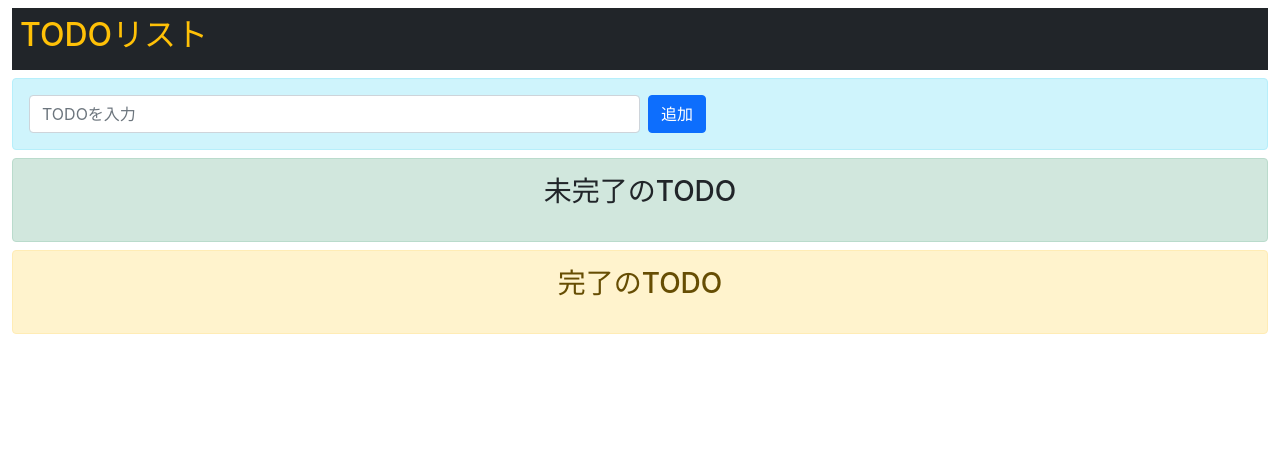
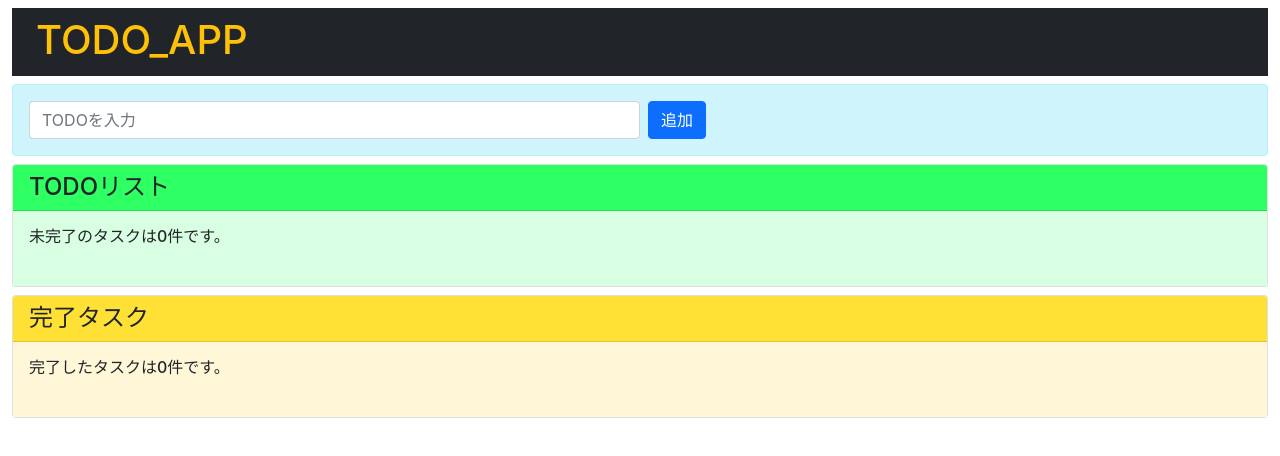
Before and after one commit to Atsushi0915/todolist_app, a React (Create React App) app: page / in a window 1280 px wide. Shown: the top 456 px of the page. Built offline with nearby package versions, Linux system fonts and the light colour scheme.

Commit message:
UI調整

```diff
--- a/src/App.jsx
+++ b/src/App.jsx
@@ -44,8 +44,8 @@ export const App = () => {
   return (
     <>
       <div className="container-fluid">
-        <div className="bg-dark text-warning p-2 my-2 ">
-          <h2>TODOリスト</h2>
+        <div className="bg-dark text-warning pt-2 pb-1 px-4 my-2 ">
+          <h1>TODO_APP</h1>
         </div>
         <InputTodo todoText={todoText}
                    onChange={onChangeTodoText}
--- a/src/components/ConpleteTodo.jsx
+++ b/src/components/ConpleteTodo.jsx
@@ -6,19 +6,22 @@ export const ConpleteTodo = (props) => {
 
   return (
     <>
-      <div className="form-group alert alert-warning">
-        <p className="text-center text-darkss h3 mb-3">完了のTODO</p>
+      <div className="card mt-2" >
+        <h4 className="card-header" style={{backgroundColor: "#ffe135"}}>完了タスク</h4>
+        <div className="card-body" style={{backgroundColor: "#fff7d8"}}>
+          <h6 className="pb-2">完了したタスクは{todos.length}件です。</h6>
           <ul className="list-unstyled">
             {todos.map((todo, index) => {
               return(
-              <div key={todo} className="d-flex flex-row align-items-center my-2">
-                <li >No.{index+1} : {todo}</li>
+                <div key={todo} className="d-flex flex-row flex-wrap border-top pt-3 align-items-center my-2">
+                  <li >{index+1} : {todo}</li>
                   <button onClick={() => {onClickBack(index)}} className="btn-sm btn-warning mx-2">戻す</button>
                 </div>
               )
             })}
           </ul>
         </div>
+      </div>
     </>
   )
 }
--- a/src/components/InconpleteTodo.jsx
+++ b/src/components/InconpleteTodo.jsx
@@ -5,13 +5,15 @@ export const InconpleteTodo = (props) => {
 
   return (
     <>
-      <div className="alert alert-success mb-2" >
-        <p className="text-center text-dark h3 mb-3">未完了のTODO</p>
+      <div className="card" >
+        <h4 className="card-header" style={{backgroundColor: "#2eff62"}}>TODOリスト</h4>
+        <div className="card-body" style={{backgroundColor: "#d8ffe2"}}>
+          <h6 className="pb-2">未完了のタスクは{todos.length}件です。</h6>
           <ul className="list-unstyled">
             {todos.map((todo,index)=>{
               return(
-              <div key={todo} className="d-flex flex-row align-items-center my-2">
-                <li>No.{index+1} : {todo}</li>
+                <div key={todo} className="d-flex flex-row flex-wrap border-top pt-3 align-items-center my-2">
+                  <li >{index+1} : {todo}</li>
                   <button onClick={() => onClickConplete(index)} className="btn-sm btn-success mx-3">完了</button>
                   <button onClick={() => onClickDelete(index)} className="btn-sm btn-danger">削除</button>
                 </div>
@@ -19,6 +21,7 @@ export const InconpleteTodo = (props) => {
             })}
           </ul >
         </div>
+      </div>
     </>
   )
 }
```
Lines whose indentation alone changed are shown as unchanged.
